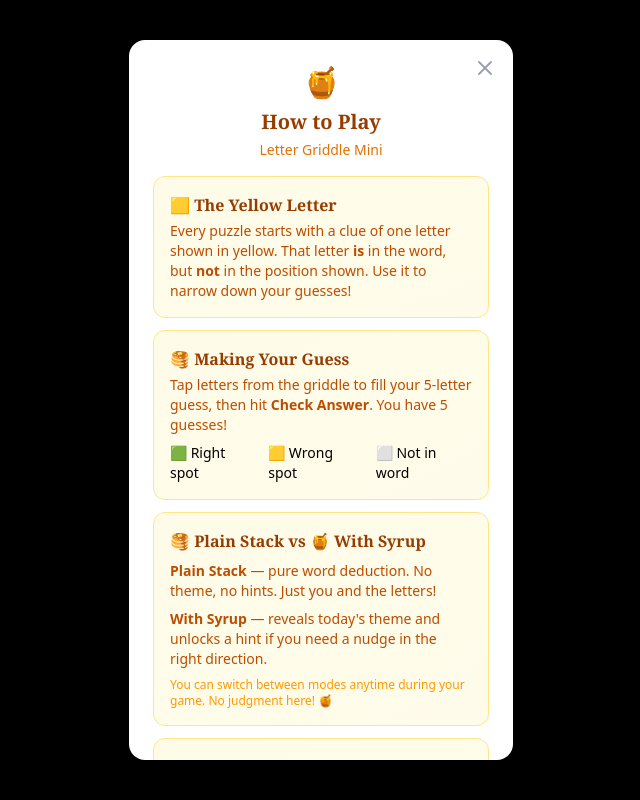
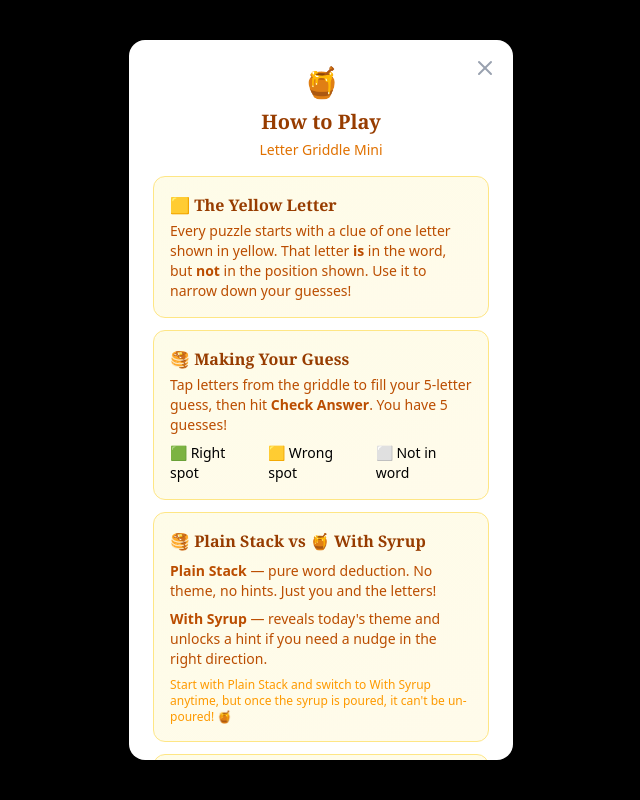
Before and after one commit to lauriegriddle/griddle-game, a Next.js app: page /mini in a window 1280 px wide. Both pictures are taken after a click on the button "How to Play". Shown: the top 800 px of the page, without its empty margins (319-959 px from the left). Built offline with nearby package versions, Linux system fonts and the light colour scheme.

Commit message:
One-way syrup toggle and updated instructions for Letter Griddle Mini

```diff
--- a/app/mini/page.js
+++ b/app/mini/page.js
@@ -413,10 +413,13 @@ const copyToClipboard = async (text) => {
         <div className="flex flex-col items-center mb-4">
           <div className="bg-amber-200 rounded-full p-1 flex shadow-inner">
             <button
-              onClick={() => setMode('plain')}
+  onClick={() => mode !== 'syrup' && setMode('plain')}
+  disabled={mode === 'syrup'}
   className={`px-4 py-2 rounded-full text-sm font-semibold transition-all ${
     mode === 'plain'
       ? 'bg-gradient-to-r from-amber-500 to-yellow-500 text-white shadow-md'
+      : mode === 'syrup'
+      ? 'text-amber-400 cursor-not-allowed'
       : 'text-amber-700 hover:text-amber-900'
   }`}
 >
@@ -723,7 +726,7 @@ const copyToClipboard = async (text) => {
             <span className="font-bold">With Syrup</span> — reveals today's theme and unlocks a hint if you need a nudge in the right direction.
           </p>
           <p className="text-amber-500 text-xs">
-            You can switch between modes anytime during your game. No judgment here! 🍯
+            Start with Plain Stack and switch to With Syrup anytime, but once the syrup is poured, it can't be un-poured! 🍯
           </p>
         </div>
       </div>
```
Lines whose indentation alone changed are shown as unchanged.
